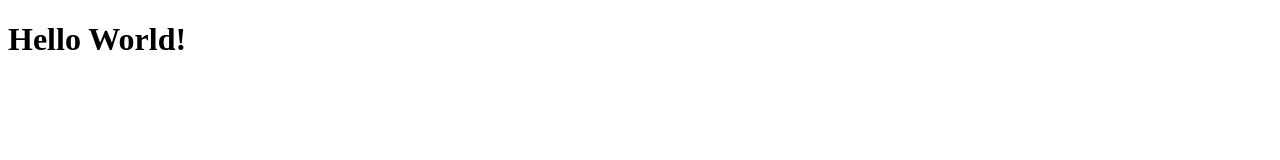
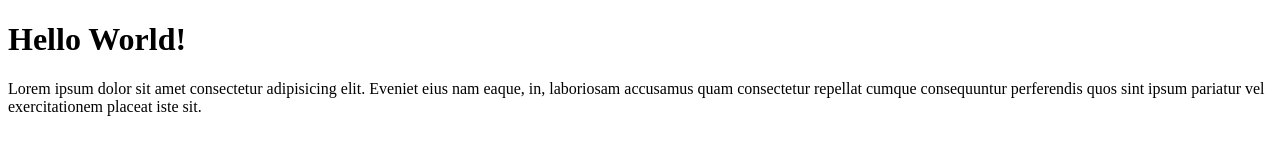
Before and after one commit to irfansud2nd/coba-remote, a plain HTML site: page index.html in a window 1280 px wide. Drawn offline with Linux system fonts and the light colour scheme.

Commit message:
Menambahkan paragraf

```diff
--- a/index.html
+++ b/index.html
@@ -8,5 +8,6 @@
 </head>
 <body>
     <h1>Hello World!</h1>
+    <p>Lorem ipsum dolor sit amet consectetur adipisicing elit. Eveniet eius nam eaque, in, laboriosam accusamus quam consectetur repellat cumque consequuntur perferendis quos sint ipsum pariatur vel exercitationem placeat iste sit.</p>
 </body>
 </html>
```
